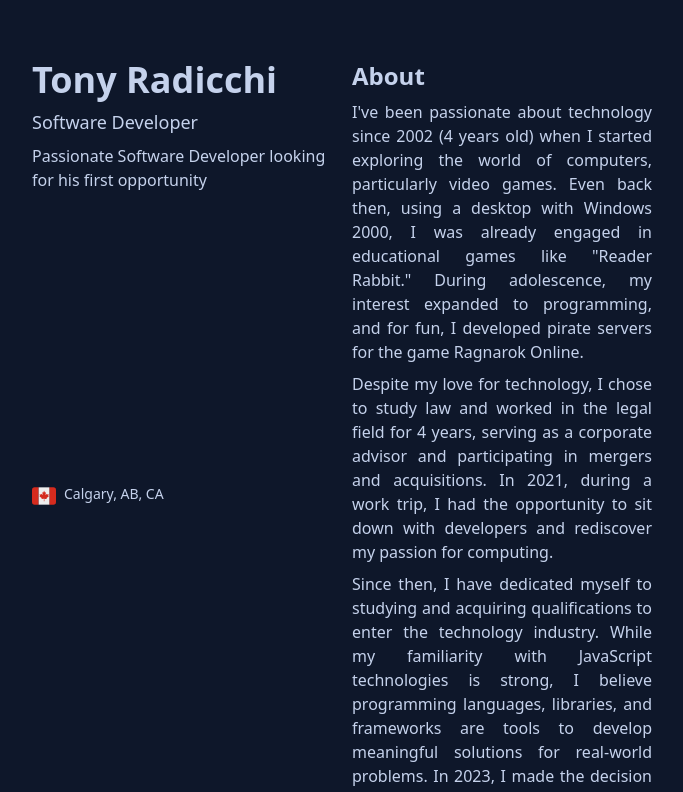
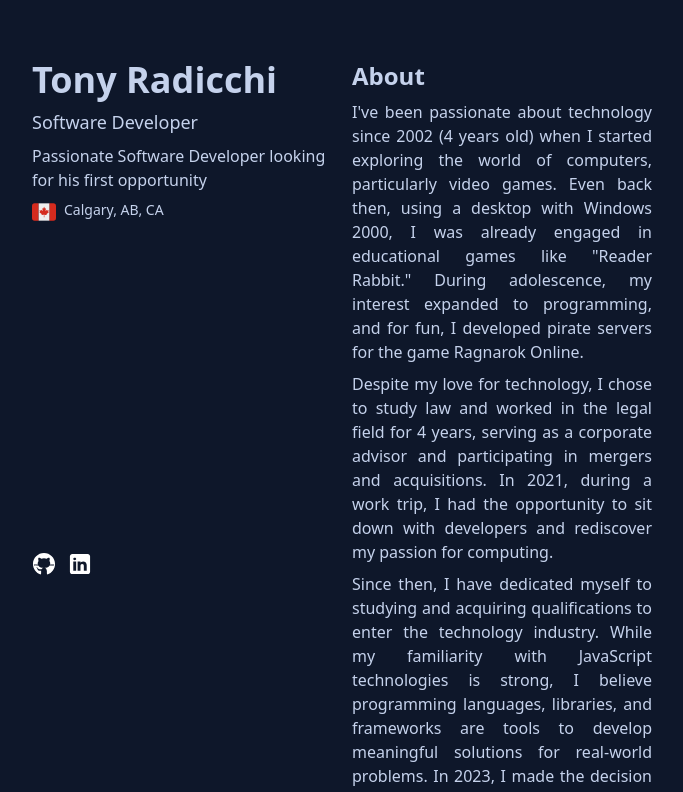
Before and after one commit to joaosenna19/myportfolio, a React (Vite) app: page / in a window 1280 px wide. Shown: the top 792 px of the page, without its empty margins (328-1011 px from the left). Built offline with nearby package versions, Linux system fonts and the light colour scheme.

Commit message:
add location

```diff
--- a/src/Header.tsx
+++ b/src/Header.tsx
@@ -10,7 +10,7 @@ const Header = () => {
       <p className="mb-2 text-base font-light">
         Passionate Software Developer looking for his first opportunity
       </p>
-      <p className="my-auto mb-2 flex text-sm font-thin">
+      <p className="mb-2 flex text-sm font-thin">
         <img src={flag} alt="" width="24" height="24" className="mr-2" />
         Calgary, AB, CA
       </p>
```
